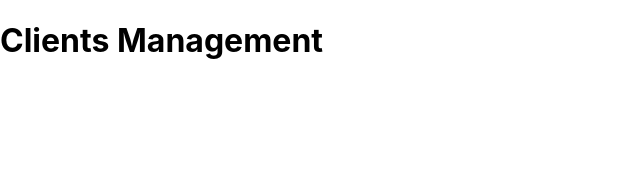
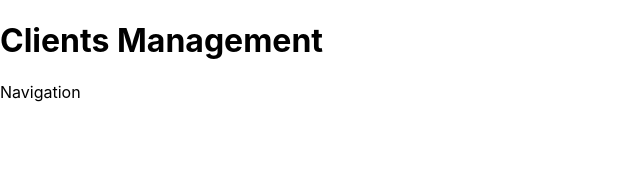
Before and after one commit to hsouiti/client-tracking-nodejs-react, a React (Create React App) app in the folder client/: page / in a window 1280 px wide. Shown: the top 172 px of the page, without its empty margins (0-640 px from the left). Built offline with nearby package versions, Linux system fonts and the light colour scheme.

Commit message:
Setting up the project...

```diff
--- a/client/src/App/App.tsx
+++ b/client/src/App/App.tsx
@@ -1,10 +1,12 @@
 import React from 'react';
-import Example from 'components/example';
+
+import Navigation from 'components/layout/naviagtion/Navigation';
 
 function App() {
   return (
     <div className="App">
      <h1>Clients Management</h1>
+     <Navigation />
     </div>
   );
 }
--- a/client/tsconfig.paths.json
+++ b/client/tsconfig.paths.json
@@ -2,8 +2,8 @@
 {
   "compilerOptions": {
     "baseUrl": "src/",
-   /*  "paths": {
+     "paths": {
       "@components/*": ["./components/*"]
-    }  */
+    }
   }
 }
```
Also changed, not shown: client/src/components/layout/naviagtion/Navigation.tsx (renamed from client/src/components/layout/Navigation.tsx), client/src/pages/customers/customers.tsx (renamed from client/src/pages/customers.tsx), client/src/pages/home/home.tsx (renamed from client/src/pages/home.tsx).
